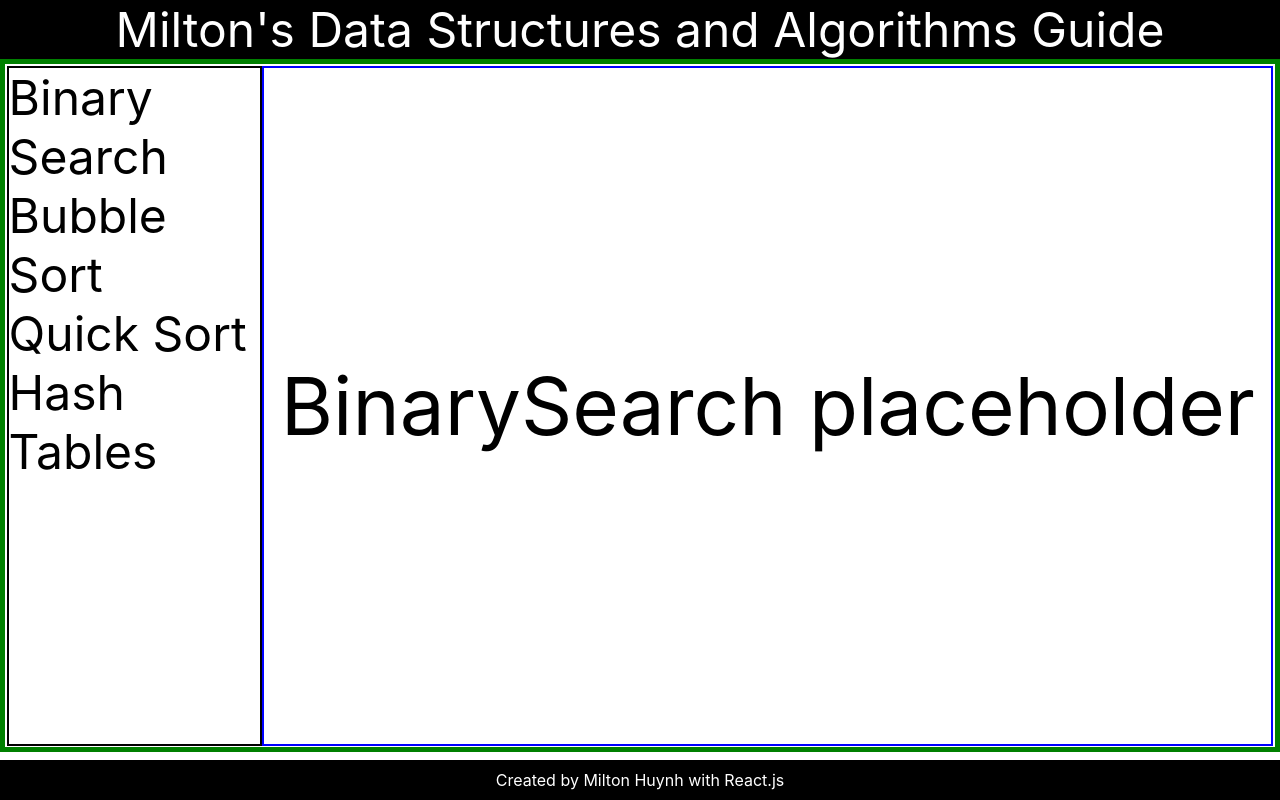
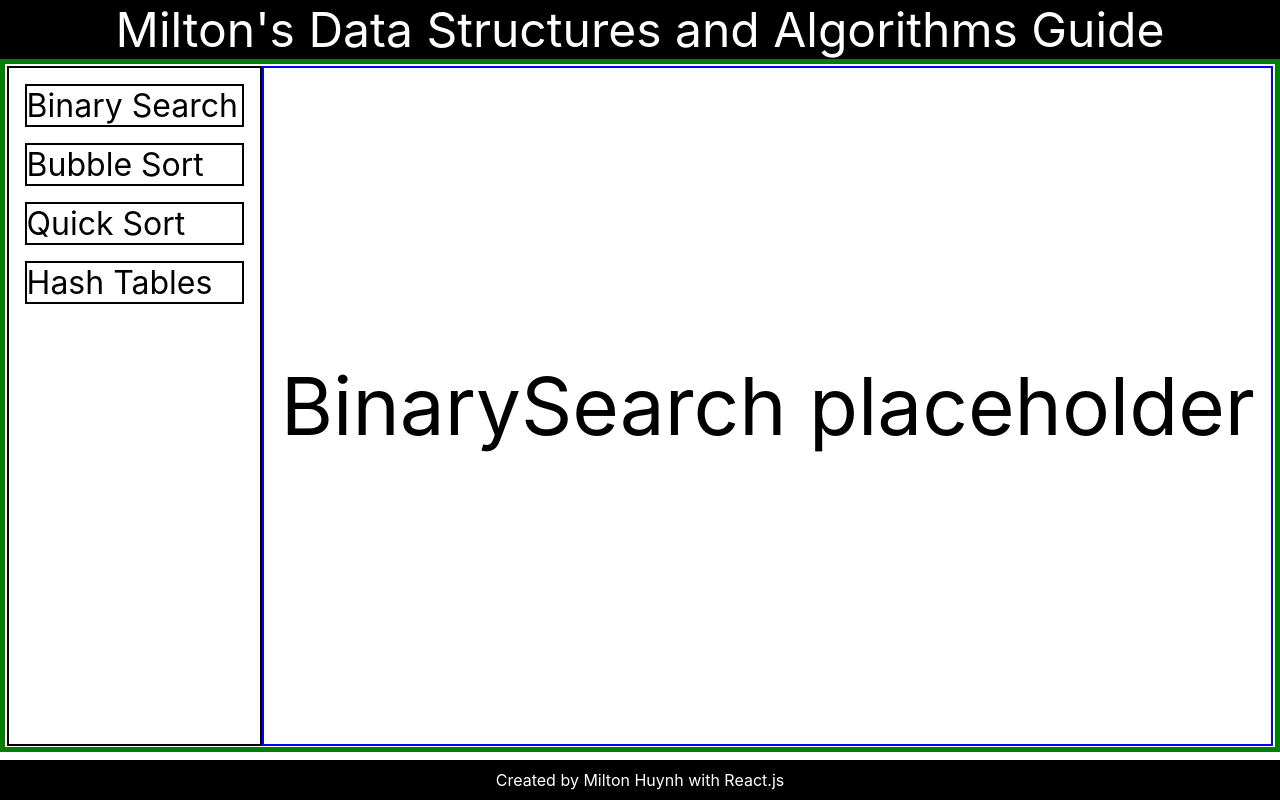
Before and after one commit to miltonhuynh/DSA-guide, a React (Create React App) app in the folder app/: page /DSA-guide/BinarySearch in a window 1280 px wide. Built offline with nearby package versions, Linux system fonts and the light colour scheme.

Commit message:
Styled nav

```diff
--- a/app/src/App.css
+++ b/app/src/App.css
@@ -22,7 +22,13 @@ body,html {
   width: 20vw;
   border: 2px solid black;
   overflow-y: scroll;
-  font-size: 3rem;
+  font-size: 2rem;
+}
+
+.Concept_Links {
+  border: 2px solid black;
+  margin: 1rem;
+  cursor: pointer;
 }
 
 #Content {
--- a/app/src/Components/Nav.js
+++ b/app/src/Components/Nav.js
@@ -6,10 +6,10 @@ export default function Nav() {
 
   return (
     <div id="Navigator">
-      <div onClick={() => navigate("BinarySearch")}>Binary Search</div>
-      <div onClick={() => navigate("BubbleSort")}>Bubble Sort</div>
-      <div onClick={() => navigate("QuickSort")}>Quick Sort</div>
-      <div onClick={() => navigate("HashTables")}>Hash Tables</div>
+      <div class="Concept_Links" onClick={() => navigate("BinarySearch")}>Binary Search</div>
+      <div class="Concept_Links"  onClick={() => navigate("BubbleSort")}>Bubble Sort</div>
+      <div class="Concept_Links"  onClick={() => navigate("QuickSort")}>Quick Sort</div>
+      <div class="Concept_Links"  onClick={() => navigate("HashTables")}>Hash Tables</div>
     </div>
   )
 }
```
